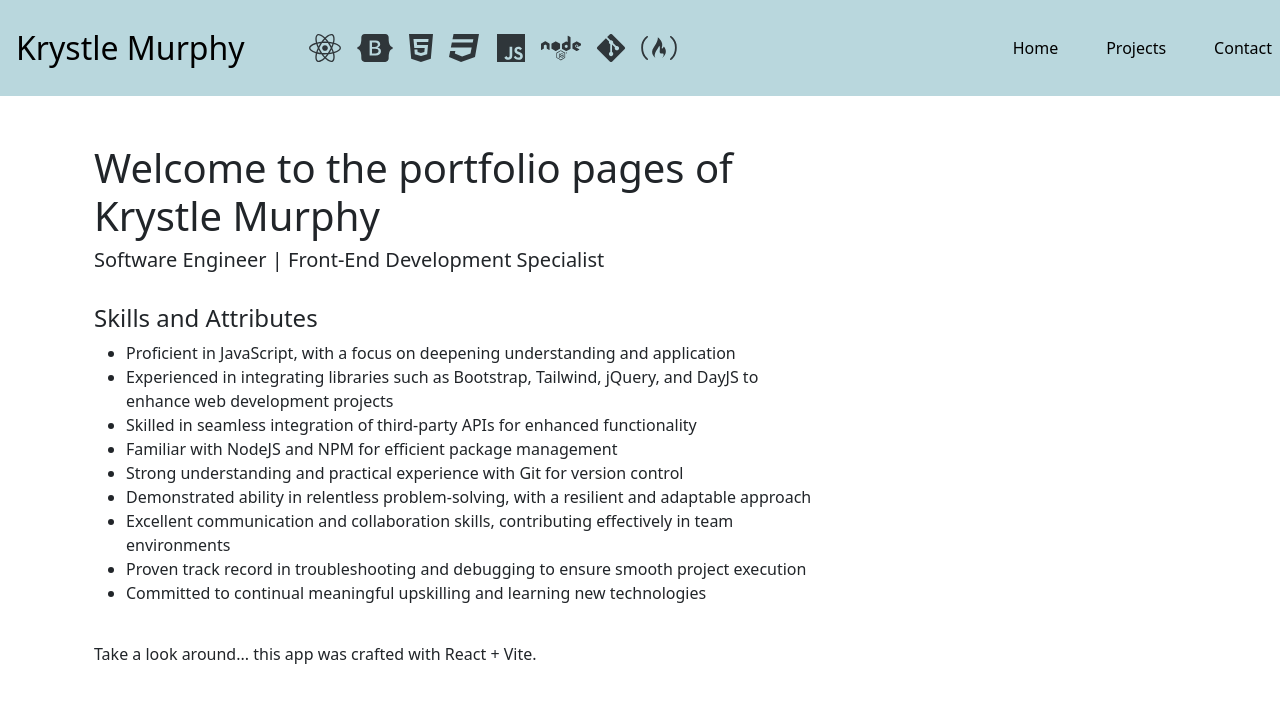
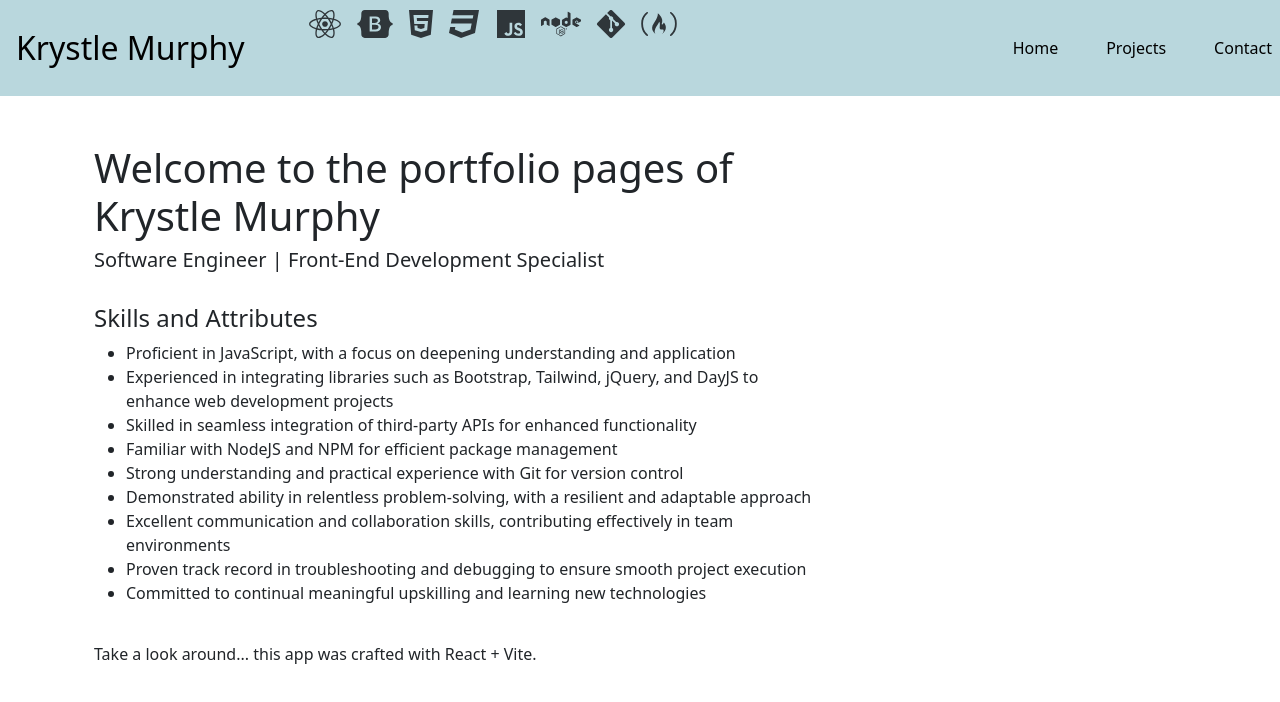
Before and after one commit to KrystleMurphy/personalPortfolio, a React (Vite) app: page / in a window 1280 px wide. Shown: the top 702 px of the page. Built offline with nearby package versions, Linux system fonts and the light colour scheme; a small style sheet from the web is missing.

Commit message:
removing icons from the collapsed nav bar

```diff
--- a/Navbar.jsx
+++ b/Navbar.jsx
@@ -30,7 +30,8 @@ function Navbar() {
         <span className="navbar-toggler-icon"></span>
       </button>
       <div className="Navbar collapse navbar-collapse" id="navbarNav">
-        <div className="icons d-flex justify-content-center align-items-center gap-3">
+        <div className="d-none d-lg-block">
+        <div className="icons d-flex justify-content-center align-items-center gap-3 ">
           <FontAwesomeIcon icon={faReact} size="2x" style={{ opacity: 0.9 }} />
           <FontAwesomeIcon
             icon={faBootstrap}
@@ -47,6 +48,7 @@ function Navbar() {
             size="2x"
             style={{ opacity: 0.9 }}
           />
+        </div>
         </div>
         <ul className="Navbar navbar-nav ml-auto">
           <li className="nav-item">
--- a/index.html
+++ b/index.html
@@ -3,7 +3,6 @@
 <head>
   <meta charset="UTF-8" />
   <link rel="icon" type="image/svg+xml" href="favicon.ico" />
-  <link rel="stylesheet" href="https://maxcdn.bootstrapcdn.com/bootstrap/4.5.2/css/bootstrap.min.css" integrity="sha384-KyZXEAg3QhqLMpG8r+Knujsl5+z8r4NRlDV/pj7UyoEa/1m2QOJpLegJISNwwHQ6" crossorigin="anonymous">
   <link rel="stylesheet" href="./index.css" />
   <meta name="viewport" content="width=device-width, initial-scale=1.0" />
   <title>Krystle Murphy</title>
@@ -11,5 +10,6 @@
 <body>
   <div id="root"></div>
   <script type="module" src="./Main.js"></script>
+  <script src="https://cdnjs.cloudflare.com/ajax/libs/twitter-bootstrap/5.3.0-alpha1/js/bootstrap.bundle.min.js"></script>
 </body>
 </html>
```
